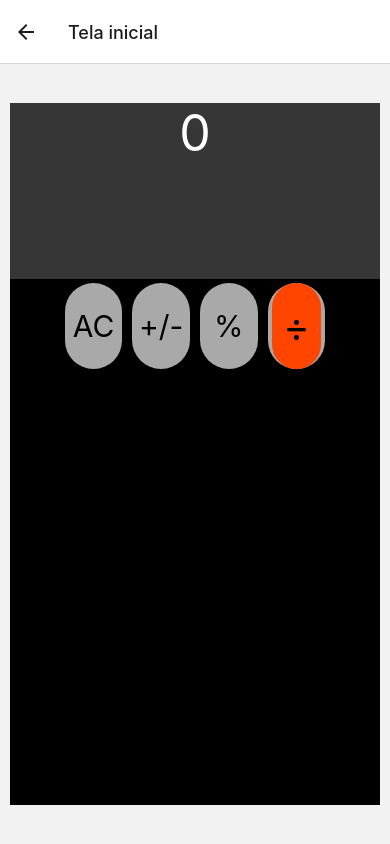
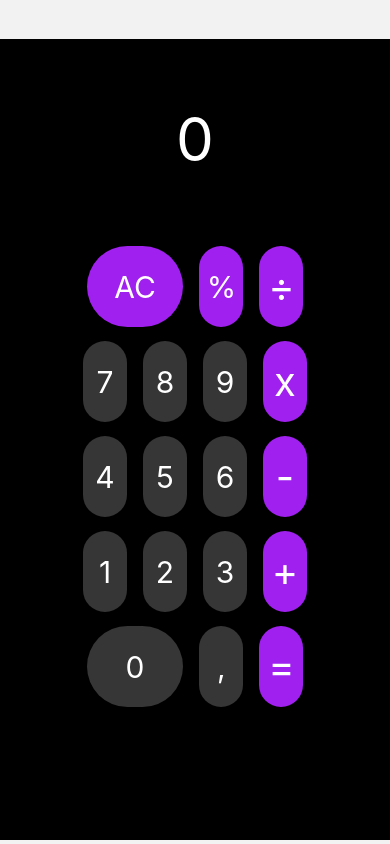
Before and after one commit to thegomdev/AppCalculadoras, a React Native app: screen /Calculadora in a window 390 px wide. Built offline with nearby package versions, Linux system fonts and the light colour scheme.

Commit message:
Colocando estilo na calculadora

```diff
--- a/App.js
+++ b/App.js
@@ -38,7 +38,7 @@ const App = () => {
           component={Calculadora}
           options={{
             title: 'Tela inicial',
-            headerShown: true,
+            headerShown: false,
           }}
         />
 
--- a/src/screens/Calculadora/index.js
+++ b/src/screens/Calculadora/index.js
@@ -21,26 +21,145 @@ const Calculadora = () => {
                     {/* Linha 1 */}
                     <View style={styles.linha1}>
 
-                        <View style={styles.linha1C}>
+                        <View style={styles.linha1CDuplo}>
+                            <TouchableOpacity style={styles.t1cDuplo}>
                                 <Text style={styles.text1C}>AC</Text>
+                            </TouchableOpacity>
                         </View>
 
+
                         <View style={styles.linha1C}>
-                            <Text style={styles.text1C}>+/-</Text>
+                            <TouchableOpacity style={styles.t1c}>
+                                <Text style={styles.text1C}>%</Text>
+                            </TouchableOpacity>
                         </View>
 
-                        <View style={styles.linha1C}>
-                            <Text style={styles.text1C}>%</Text>
-                        </View>
-
-                        <View style={styles.linha1C}>
+                        <View style={styles.linha1Div}>
                             <TouchableOpacity style={styles.t1c}>
                                 <Text style={styles.textDiv}>÷</Text>
                             </TouchableOpacity>
                         </View>
+                    </View>
 
 
+
+
+                    {/* Linha 2 */}
+                    <View style={styles.linha2}>
+
+                        <View style={styles.linha2C}>
+                            <TouchableOpacity style={styles.t2c}>
+                                <Text style={styles.text2C}>7</Text>
+                            </TouchableOpacity>
                         </View>
+
+                        <View style={styles.linha2C}>
+                            <TouchableOpacity style={styles.t2c}>
+                                <Text style={styles.text2C}>8</Text>
+                            </TouchableOpacity>
+
+                        </View>
+
+                        <View style={styles.linha2C}>
+                            <TouchableOpacity style={styles.t2c}>
+                                <Text style={styles.text2C}>9</Text>
+                            </TouchableOpacity>
+                        </View>
+
+                        <View style={styles.linha2Div}>
+                            <TouchableOpacity style={styles.t2c}>
+                                <Text style={styles.textDiv}>x</Text>
+                            </TouchableOpacity>
+                        </View>
+                    </View>
+
+
+                    {/* Linha 3 */}
+                    <View style={styles.linha3}>
+
+                        <View style={styles.linha3C}>
+                            <TouchableOpacity style={styles.t3c}>
+                                <Text style={styles.text3C}>4</Text>
+                            </TouchableOpacity>
+                        </View>
+
+                        <View style={styles.linha3C}>
+                            <TouchableOpacity style={styles.t3c}>
+                                <Text style={styles.text3C}>5</Text>
+                            </TouchableOpacity>
+
+                        </View>
+
+                        <View style={styles.linha3C}>
+                            <TouchableOpacity style={styles.t3c}>
+                                <Text style={styles.text3C}>6</Text>
+                            </TouchableOpacity>
+                        </View>
+
+                        <View style={styles.linha3Div}>
+                            <TouchableOpacity style={styles.t3c}>
+                                <Text style={styles.textDiv}>-</Text>
+                            </TouchableOpacity>
+                        </View>
+                    </View>
+
+
+
+                    {/* Linha 4 */}
+                    <View style={styles.linha4}>
+
+                        <View style={styles.linha4C}>
+                            <TouchableOpacity style={styles.t4c}>
+                                <Text style={styles.text4C}>1</Text>
+                            </TouchableOpacity>
+                        </View>
+
+                        <View style={styles.linha4C}>
+                            <TouchableOpacity style={styles.t4c}>
+                                <Text style={styles.text4C}>2</Text>
+                            </TouchableOpacity>
+
+                        </View>
+
+                        <View style={styles.linha4C}>
+                            <TouchableOpacity style={styles.t4c}>
+                                <Text style={styles.text4C}>3</Text>
+                            </TouchableOpacity>
+                        </View>
+
+                        <View style={styles.linha4Div}>
+                            <TouchableOpacity style={styles.t4c}>
+                                <Text style={styles.textDiv}>+</Text>
+                            </TouchableOpacity>
+                        </View>
+                    </View>
+
+
+                    {/* Linha 5 */}
+                    <View style={styles.linha5}>
+
+                        <View style={styles.linha5CDuplo}>
+                            <TouchableOpacity style={styles.t5cDuplo}>
+                                <Text style={styles.text5C}>0</Text>
+                            </TouchableOpacity>
+
+                        </View>
+
+
+                        <View style={styles.linha5C}>
+                            <TouchableOpacity style={styles.t5c}>
+                                <Text style={styles.text5C}>,</Text>
+                            </TouchableOpacity>
+                        </View>
+
+                        <View style={styles.linha5Div}>
+                            <TouchableOpacity style={styles.t5c}>
+                                <Text style={styles.textDiv}>=</Text>
+                            </TouchableOpacity>
+                        </View>
+                    </View>
+
+
 
                 </View>
 
@@ -62,23 +181,28 @@ const styles = StyleSheet.create({
     },
 
     calc: {
-        width: '95%',
+        width: '100%',
         alignItems: 'center',
-        height: '90%',
+        height: '95%',
         backgroundColor: '#000000',
+        marginTop: 35,
     },
 
     result: {
         height: '25%',
-        backgroundColor: '#363636',
+        backgroundColor: '#0000',
         width: '100%',
         alignItems: 'center',
+        justifyContent: "center",
     },
 
     resultText: {
         color: '#FFF',
-        fontSize: 50,
+        fontSize: 60,
     },
+
+
+    // Linha 1
 
 
     linha1: {
@@ -89,36 +213,278 @@ const styles = StyleSheet.create({
     },
 
     linha1C: {
-        backgroundColor: '#A9A9A9',
+        backgroundColor: '#A020F0',
         padding: 10,
-        margin: 5,
-        width: '22%',
-        height: '90%',
-        borderRadius: 200 ,
+        margin: 8,
+        width: '20%',
+        height: '85%',
+        borderRadius: 200,
         alignItems: 'center',
         justifyContent: 'center',
     },
 
-    t1c: {
-        width: '130%',
-        height: '131%',
+    linha1CDuplo: {
+        backgroundColor: '#A020F0',
+        padding: 15,
+        margin: 8,
+        width: '44%',
+        height: '85%',
+        borderRadius: 200,
+        alignItems: 'center',
+        justifyContent: 'center',
+    },
+
+    linha1Div: {
+        backgroundColor: '#A020F0',
+        padding: 10,
+        margin: 8,
+        width: '20%',
+        height: '85%',
+        borderRadius: 200,
+        alignItems: 'center',
+        justifyContent: 'center',
+    },
+
+    t1cDuplo: {
+        width: '122%',
+        height: '157%',
         alignItems: 'center',
         justifyContent: 'center',
         borderRadius: 200,
-        backgroundColor: '#FF4500'
+    },
+
+    t1c: {
+        width: '145%',
+        height: '157%',
+        alignItems: 'center',
+        justifyContent: 'center',
+        borderRadius: 200,
     },
 
     text1C: {
         fontSize: 30,
         alignItems: 'center',
         justifyContent: 'center',
+        color: '#FFF',
     },
 
     textDiv: {
         fontSize: 40,
         alignItems: 'center',
         justifyContent: 'center',
+        color: '#FFF',
     },
+
+
+
+    // Linha 2
+
+    linha2: {
+        flexDirection: "row",
+        height: 95,
+        justifyContent: "center",
+        alignItems: "center",
+    },
+
+    linha2C: {
+        backgroundColor: '#363636',
+        padding: 10,
+        margin: 8,
+        width: '20%',
+        height: '85%',
+        borderRadius: 200,
+        alignItems: 'center',
+        justifyContent: 'center',
+    },
+
+    linha2Div: {
+        backgroundColor: '#A020F0',
+        padding: 10,
+        margin: 8,
+        width: '20%',
+        height: '85%',
+        borderRadius: 200,
+        alignItems: 'center',
+        justifyContent: 'center',
+    },
+
+    t2c: {
+        width: '131%',
+        height: '131%',
+        alignItems: 'center',
+        justifyContent: 'center',
+        borderRadius: 200,
+    },
+
+    text2C: {
+        fontSize: 30,
+        alignItems: 'center',
+        justifyContent: 'center',
+        color: '#FFF',
+    },
+
+
+    // Linha 3
+
+    linha3: {
+        flexDirection: "row",
+        height: 95,
+        justifyContent: "center",
+        alignItems: "center",
+    },
+
+    linha3C: {
+        backgroundColor: '#363636',
+        padding: 10,
+        margin: 8,
+        width: '20%',
+        height: '85%',
+        borderRadius: 200,
+        alignItems: 'center',
+        justifyContent: 'center',
+    },
+
+    linha3Div: {
+        backgroundColor: '#A020F0',
+        padding: 10,
+        margin: 8,
+        width: '20%',
+        height: '85%',
+        borderRadius: 200,
+        alignItems: 'center',
+        justifyContent: 'center',
+    },
+
+    t3c: {
+        width: '131%',
+        height: '131%',
+        alignItems: 'center',
+        justifyContent: 'center',
+        borderRadius: 200,
+    },
+
+    text3C: {
+        fontSize: 30,
+        alignItems: 'center',
+        justifyContent: 'center',
+        color: '#FFF',
+    },
+
+
+
+    // Linha 4
+
+    linha4: {
+        flexDirection: "row",
+        height: 95,
+        justifyContent: "center",
+        alignItems: "center",
+    },
+
+    linha4C: {
+        backgroundColor: '#363636',
+        padding: 10,
+        margin: 8,
+        width: '20%',
+        height: '85%',
+        borderRadius: 200,
+        alignItems: 'center',
+        justifyContent: 'center',
+    },
+
+    linha4Div: {
+        backgroundColor: '#A020F0',
+        padding: 10,
+        margin: 8,
+        width: '20%',
+        height: '85%',
+        borderRadius: 200,
+        alignItems: 'center',
+        justifyContent: 'center',
+    },
+
+    t4c: {
+        width: '131%',
+        height: '131%',
+        alignItems: 'center',
+        justifyContent: 'center',
+        borderRadius: 200,
+    },
+
+    text4C: {
+        fontSize: 30,
+        alignItems: 'center',
+        justifyContent: 'center',
+        color: '#FFF',
+    },
+
+
+    // Linha 5
+
+    linha5: {
+        flexDirection: "row",
+        height: 95,
+        justifyContent: "center",
+        alignItems: "center",
+    },
+
+    linha5CDuplo: {
+        backgroundColor: '#363636',
+        padding: 15,
+        margin: 8,
+        width: '44%',
+        height: '85%',
+        borderRadius: 200,
+        alignItems: 'center',
+        justifyContent: 'center',
+    },
+
+    linha5C: {
+        backgroundColor: '#363636',
+        padding: 15,
+        margin: 8,
+        width: '20%',
+        height: '85%',
+        borderRadius: 200,
+        alignItems: 'center',
+        justifyContent: 'center',
+    },
+
+    linha5Div: {
+        backgroundColor: '#A020F0',
+        padding: 15,
+        margin: 8,
+        width: '20%',
+        height: '85%',
+        borderRadius: 200,
+        alignItems: 'center',
+        justifyContent: 'center',
+    },
+
+    t5cDuplo: {
+        width: '122%',
+        height: '157%',
+        alignItems: 'center',
+        justifyContent: 'center',
+        borderRadius: 200,
+    },
+
+    t5c: {
+        width: '164%',
+        height: '157%',
+        alignItems: 'center',
+        justifyContent: 'center',
+        borderRadius: 200,
+    },
+
+    text5C: {
+        fontSize: 30,
+        alignItems: 'center',
+        justifyContent: 'center',
+        color: '#FFF',
+    },
+
+
 
 
 });
```
Lines whose indentation alone changed are shown as unchanged.
